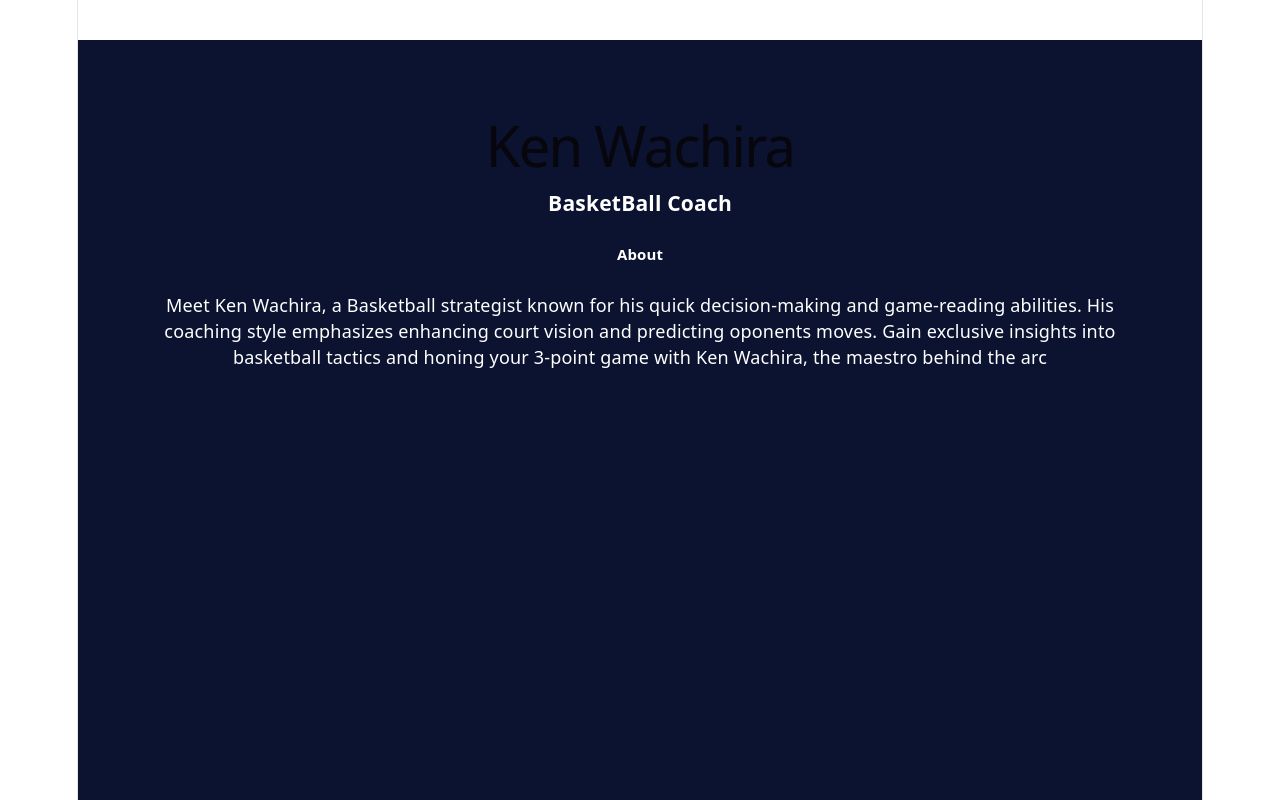
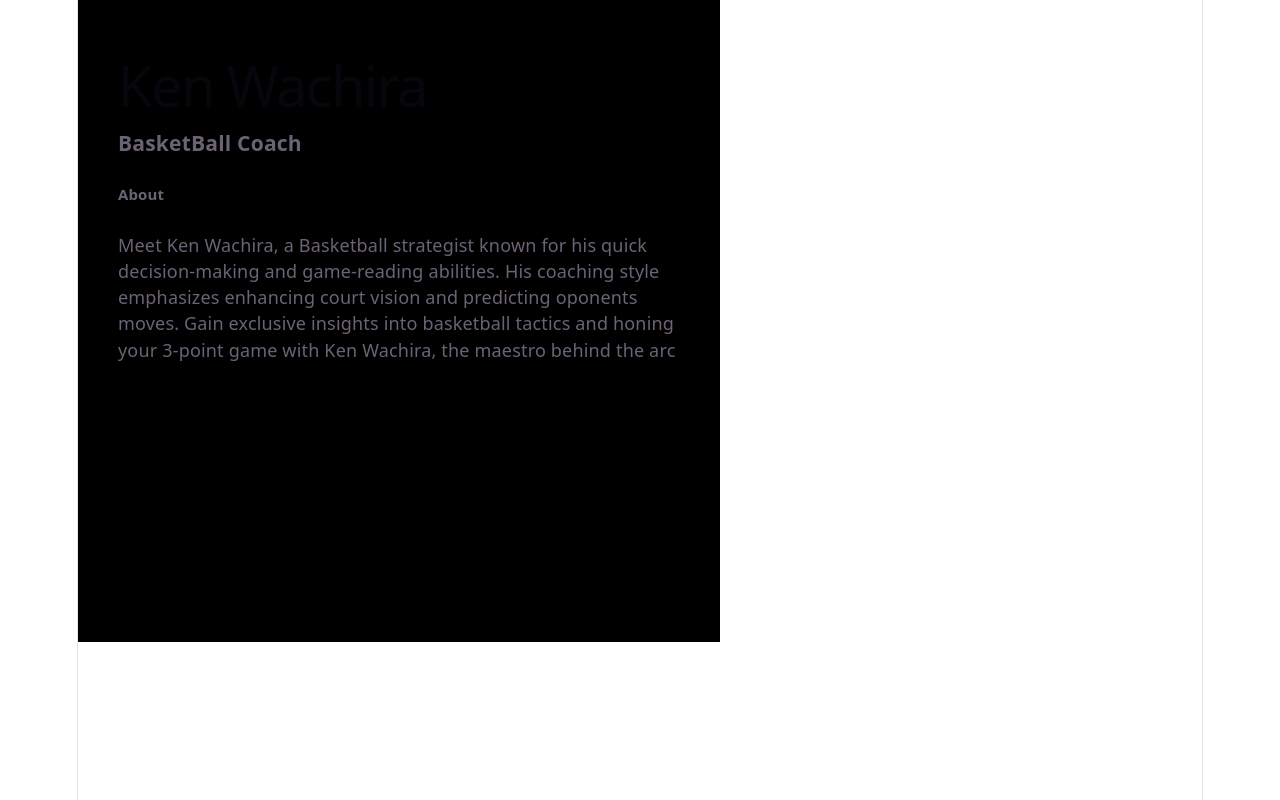
Before and after one commit to JeffKibet/coach-profile, a React (Vite) app: page / in a window 1280 px wide. Shown: the top 800 px of the page. Built offline with nearby package versions, Linux system fonts and the light colour scheme.

Commit message:
feat: restructure CoachProfile component layout, update styles in Profile.css, and remove center alignment in index.css

```diff
--- a/src/component/CoachProfile.jsx
+++ b/src/component/CoachProfile.jsx
@@ -4,7 +4,9 @@ import "./Profile.css";
 
 
 function CoachProfile () {
-    return (<div className="profile">
+    return (
+      <div className="page">
+        <div className="profile">
           <h1 className="label">Ken Wachira</h1>
 
           <div className="Title">
@@ -12,12 +14,18 @@ function CoachProfile () {
 
             <div className="About">
               <h5>About</h5>
-            <p>Meet Ken Wachira, a Basketball strategist known for his quick decision-making and game-reading abilities. His coaching style emphasizes enhancing court vision and predicting oponents moves. Gain exclusive insights into basketball tactics and honing your 3-point game with Ken Wachira, the maestro behind the arc</p>
-
+              <p>
+                Meet Ken Wachira, a Basketball strategist known for his quick
+                decision-making and game-reading abilities. His coaching style
+                emphasizes enhancing court vision and predicting oponents moves.
+                Gain exclusive insights into basketball tactics and honing your
+                3-point game with Ken Wachira, the maestro behind the arc
+              </p>
             </div>
           </div>
         </div>
-    )
+      </div>
+    );
 }
 
 export default CoachProfile;
--- a/src/component/Profile.css
+++ b/src/component/Profile.css
@@ -1,9 +1,12 @@
+.page{
+    diplay: flex;
+}
+
 .profile{
-    background-color: #0B1330;
-    color: white;
-    text-align: center;
-    padding:60px;
-    margin: 40px auto;
-    aspect-ratio: 2/3;
-
+    position:relative;
+    width: 50%;
+    background-color: black;
+    padding: 40px;
+    margin: 0;
+    aspect-ratio: 1/1;
 }
--- a/src/index.css
+++ b/src/index.css
@@ -58,7 +58,6 @@ body {
   width: 1126px;
   max-width: 100%;
   margin: 0 auto;
-  text-align: center;
   border-inline: 1px solid var(--border);
   min-height: 100svh;
   display: flex;
```
Lines whose indentation alone changed are shown as unchanged.
